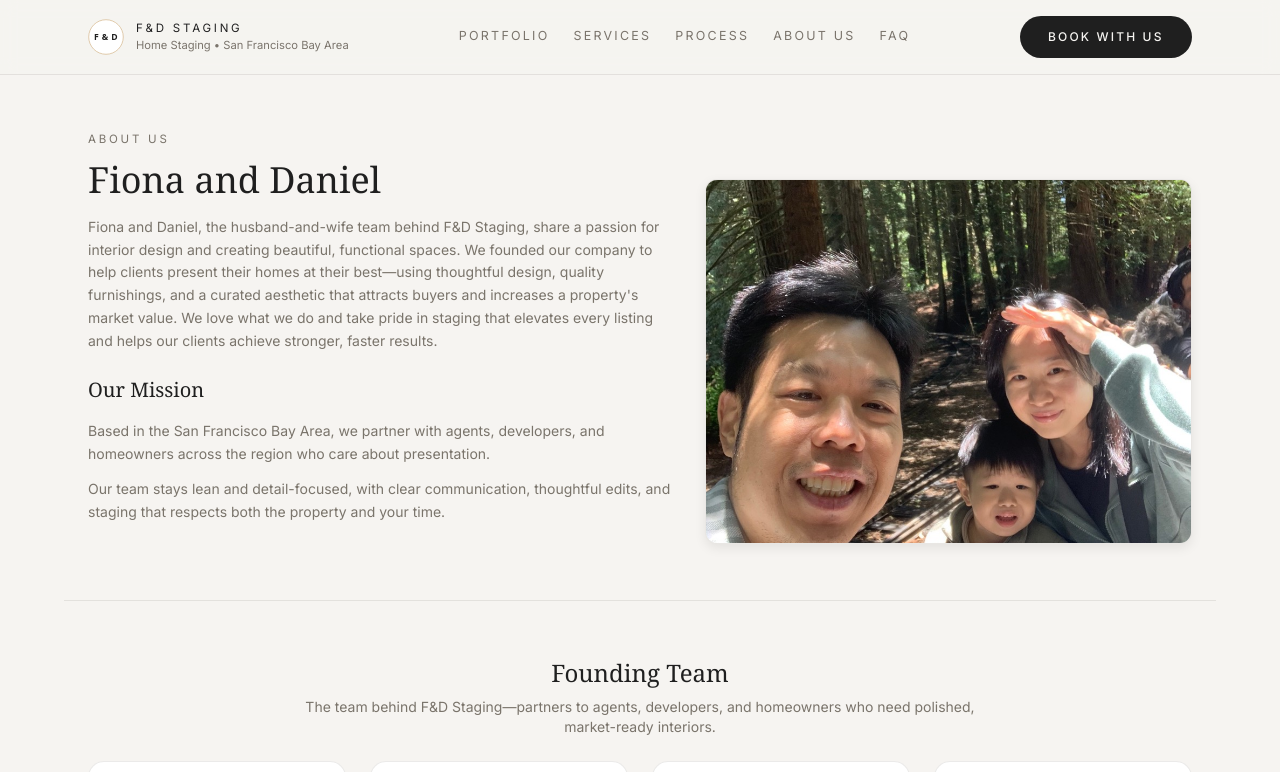
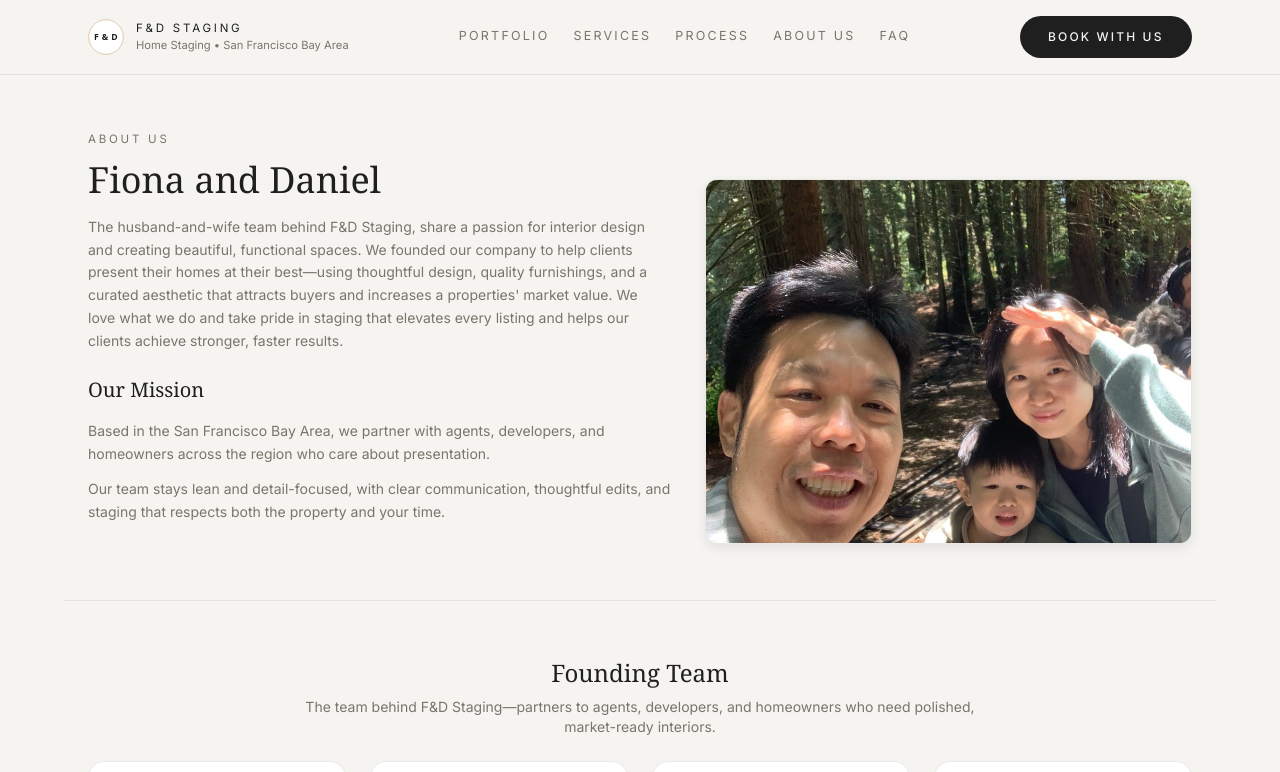
Before and after one commit to timothychengg/fd-staging, a Next.js app: page /about in a window 1280 px wide. Shown: the top 772 px of the page. Built offline with nearby package versions, Linux system fonts and the light colour scheme.

Commit message:
Update Fiona and Daniel blurb text

```diff
--- a/app/about/page.js
+++ b/app/about/page.js
@@ -39,14 +39,14 @@ export default function AboutPage() {
                 Fiona and Daniel
               </h1>
               <p className='max-w-xl text-sm leading-relaxed text-luxmuted'>
-                Fiona and Daniel, the husband-and-wife team behind F&amp;D
-                Staging, share a passion for interior design and creating
-                beautiful, functional spaces. We founded our company to help
-                clients present their homes at their best—using thoughtful
-                design, quality furnishings, and a curated aesthetic that
-                attracts buyers and increases a property's market value. We love
-                what we do and take pride in staging that elevates every listing
-                and helps our clients achieve stronger, faster results.
+                The husband-and-wife team behind F&amp;D Staging, share a
+                passion for interior design and creating beautiful, functional
+                spaces. We founded our company to help clients present their
+                homes at their best—using thoughtful design, quality
+                furnishings, and a curated aesthetic that attracts buyers and
+                increases a properties&apos; market value. We love what we do
+                and take pride in staging that elevates every listing and helps
+                our clients achieve stronger, faster results.
               </p>
             </div>
             <div className='space-y-4 text-luxmuted'>
```
